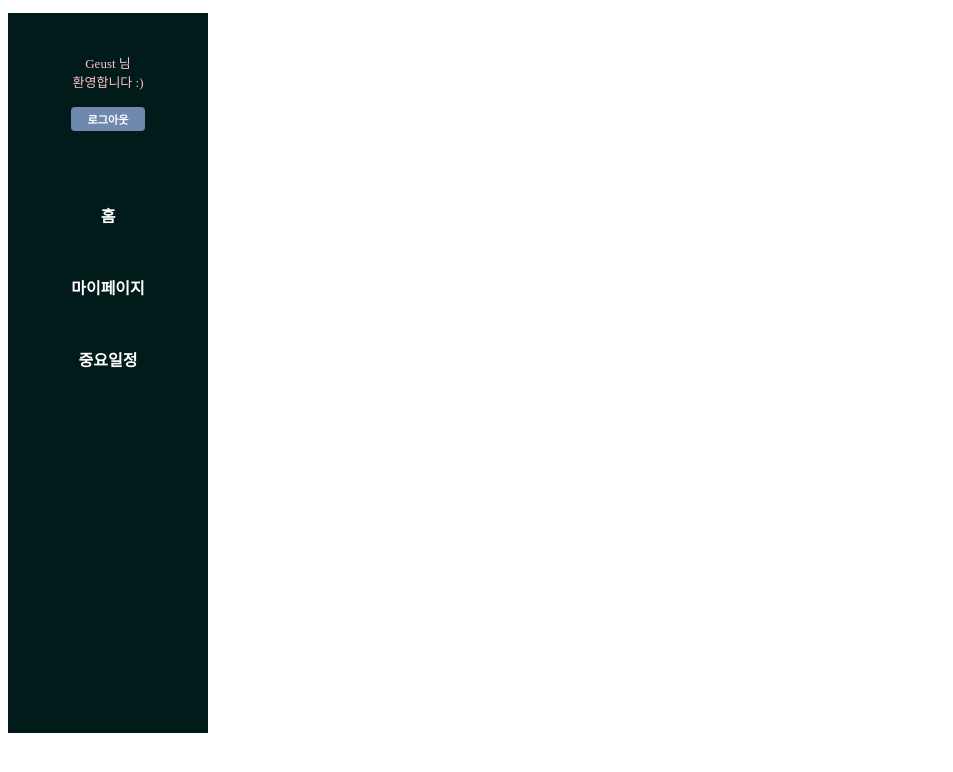
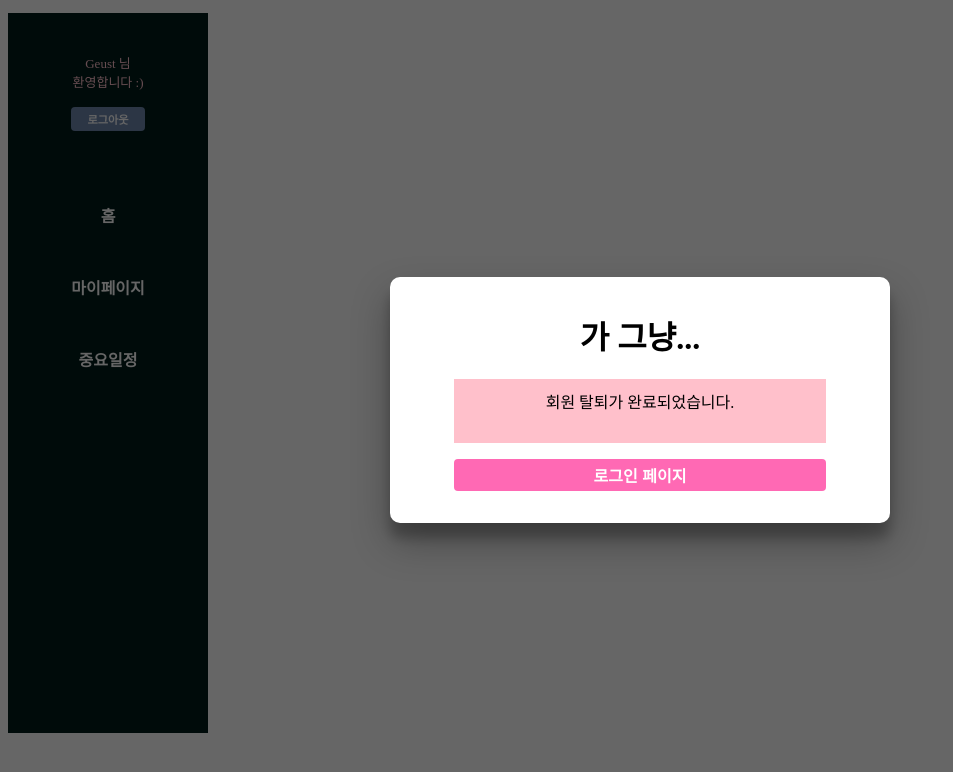
Before and after one commit to jami829/http_client_typeScript, a React (Create React App) app: page /remove_user_completed in a window 1280 px wide. Shown: the top 772 px of the page, without its empty margins (0-953 px from the left). Built offline with nearby package versions, Linux system fonts and the light colour scheme.

Commit message:
:zap: [타입스크립트 리팩토링] mypage-remove

```diff
--- a/package.json
+++ b/package.json
@@ -31,7 +31,7 @@
     "redux-promise": "^0.6.0",
     "redux-thunk": "^2.3.0",
     "styled-components": "^5.2.1",
-    "typescript": "^4.0.3",
+    "typescript": "^4.2.0-dev.20210127",
     "web-vitals": "^0.2.4"
   },
   "scripts": {
--- a/src/App.tsx
+++ b/src/App.tsx
@@ -1,10 +1,11 @@
 import React, { useEffect, useState } from 'react';
-import { BrowserRouter, Route } from 'react-router-dom';
+import { BrowserRouter as Router, Route } from 'react-router-dom';
 
 // css
 import './App.css';
 import Nav from './components/Nav';
 import Remove from './components/Remove';
+import Remove_completed from './components/Remove_completed';
 import MyPage from './routes/MyPage';
 
 function App() {
@@ -28,7 +29,7 @@ function App() {
   })
   const [todos, setTodos] = useState<[]>([])
 
-  const handleSignOut = (): void => {
+  const handleSignOut = () => {
     setLogin({
       isLogin: false,
       email: "",
@@ -65,13 +66,13 @@ function App() {
     mobile
   } = login
   return (
-    <BrowserRouter>
+    <Router>
       <div className="menu">
         <Nav resetLogin={handleSignOut} loginUserInfo={login} />
       </div>
       <div className="screen">
         <Route
-          path={"/mypage"}
+          path="/mypage"
           render={() =>
             // isLogin ? (
             <MyPage
@@ -88,9 +89,14 @@ function App() {
             // )
           }
         />
-        <Route path={"/remove"} component={Remove} />
+        <Route path={"/remove"} render={() => <Remove signOut={handleSignOut} pass={login.password} />} />
+        {/* <Route path={"/remove"} signOut={handleSignOut} pass={login.password} >
+          <Remove />
+        </Route> */}
+        {/* <Route path={"/remove"} component={Remove} /> */}
+        <Route path={"/remove_user_completed"} component={Remove_completed} signOut={handleSignOut} />
       </div>
-    </BrowserRouter>
+    </Router>
   )
 }
 
--- a/src/components/Remove.tsx
+++ b/src/components/Remove.tsx
@@ -1,8 +1,9 @@
 import React, { useState } from "react";
 import axios from "axios";
-import { NavLink, RouteComponentProps } from "react-router-dom";
+import { NavLink, RouteComponentProps, useHistory } from "react-router-dom";
 import Button from "./Button";
-// import { ReactRouterPropTypes } from "react-router-prop-types"
+import ReactRouterPropTypes from "../../node_modules/react-router-prop-types"
+
 
 
 //fakedate
@@ -21,19 +22,28 @@ import Button from "./Button";
 //     password: string;
 //   }
 // }
-// type RemoveProps = RouteComponentProps;
-function Remove(props: any) {
-  // console.log("remove", props)
+// type RemoveProps = RouteComponentProps<any>;
+
+interface removeProps {
+  // extends RouteComponentProps {
+  pass?: string;
+  signOut: () => void;
+}
+
+// function Remove(props: removeProps) {
+const Remove: React.FC<removeProps> = (props) => {
+  console.log("remove", props)
   const [modal, setModal] = useState<boolean>(true);
   const [input, setInput] = useState<{ password?: string, errorMessage?: string }>({ password: "", errorMessage: "" })
 
-
+  const History = useHistory()
 
   const closeModal = () => {
     setModal(
       false
     )
-    props.history.push("/mypage");
+    // window.history.go(-1)
+    History.push("/mypage")
   }
 
   const handleInputValue = (key: string) => (text: React.ChangeEvent<HTMLInputElement>) => {
@@ -53,6 +63,10 @@ function Remove(props: any) {
       .then((response) => {
         console.log("handleClickRemoveUserInfo", response)
       })
+    props.signOut()
+    History.push({
+      pathname: "/remove_user_completed",
+    })
   }
 
   return (
@@ -100,7 +114,7 @@ function Remove(props: any) {
 }
 
 // Remove.propTypes = {
-//   history: ReactRouterPropTypes.history.isRequired,
-// };
+//   history: ReactRouterPropTypes.history.isRequired
+// }
 
 export default Remove;
--- a/src/components/Remove_completed.js
+++ b/src/components/Remove_completed.js
@@ -1,5 +1,6 @@
 import React from "react";
 import { NavLink } from "react-router-dom"
+import Button from "./Button";
 
 
 class RemoveUserCompleted extends React.Component {
@@ -8,7 +9,7 @@ class RemoveUserCompleted extends React.Component {
     isModalOpen: true
   }
 
-  closeModla = () => {
+  closeModal = () => {
     this.setState({
       isModalOpen: false
     });
@@ -20,7 +21,7 @@ class RemoveUserCompleted extends React.Component {
       <>
         { this.state.isModalOpen === true ?
           <div className="modal">
-            <div className="modal_overlay" onClick={this.closeModla}></div>
+            <div className="modal_overlay" onClick={this.closeModal}></div>
             <div className="modal_content">
               <h1>가 그냥...</h1>
 
@@ -35,11 +36,11 @@ class RemoveUserCompleted extends React.Component {
                 </div>
                 <div>
                   <NavLink to="/" className='signUp_link'>
-                    <button
+                    <Button
                       className="signUp_btn"
                     >
                       로그인 페이지
-                </button>
+                </Button>
                   </NavLink>
                 </div>
 
--- a/src/routes/MyPage.tsx
+++ b/src/routes/MyPage.tsx
@@ -1,5 +1,6 @@
 import React, { useEffect, useState } from "react";
 import { Link, NavLink } from "react-router-dom";
+
 
 // components
 import Remove from "../components/Remove";
@@ -20,6 +21,7 @@ interface Props {
 const MyPage: React.FC<Props> = (props) => {
 
   console.log("myProps", props)
+
 
   const [mypageInfo, setMypageInfo] = useState<{
     email?: string;
@@ -78,11 +80,12 @@ const MyPage: React.FC<Props> = (props) => {
               <Link
                 to={{
                   pathname: "/remove",
-                  state: {
-                    password: props.password,
-                  },
+                  // state: {
+                  //   password: props.password,
+                  // },
                   // signOut: props.signOut, // 메소드화가 되어 전달되어질 것. ex) signOut();
                 }}
+
                 style={{ color: `white`, textDecoration: `none` }}
 
               // to={"/remove"}
@@ -116,4 +119,6 @@ const MyPage: React.FC<Props> = (props) => {
   )
 }
 
+
+
 export default MyPage;
```
Also changed, not shown: 2 other files (tests, documents, lock files or other folders).
